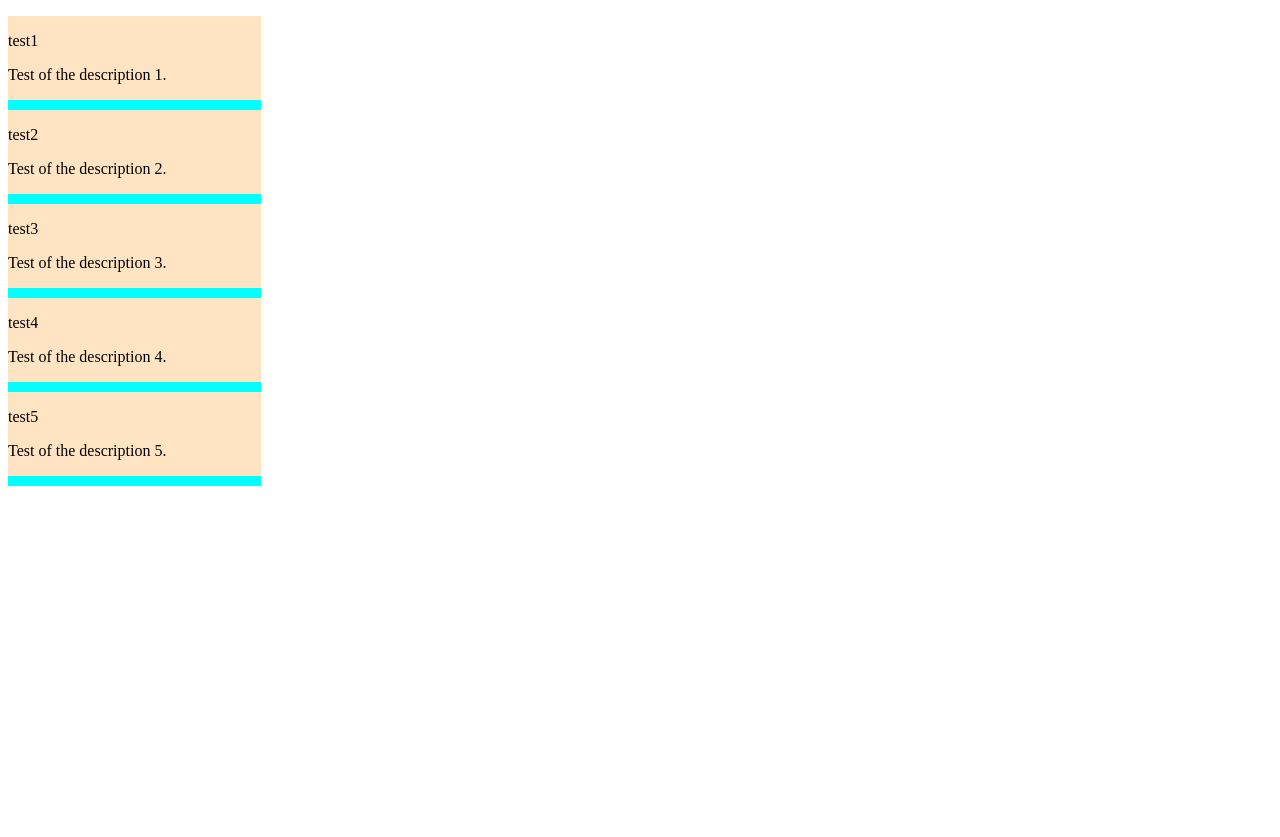
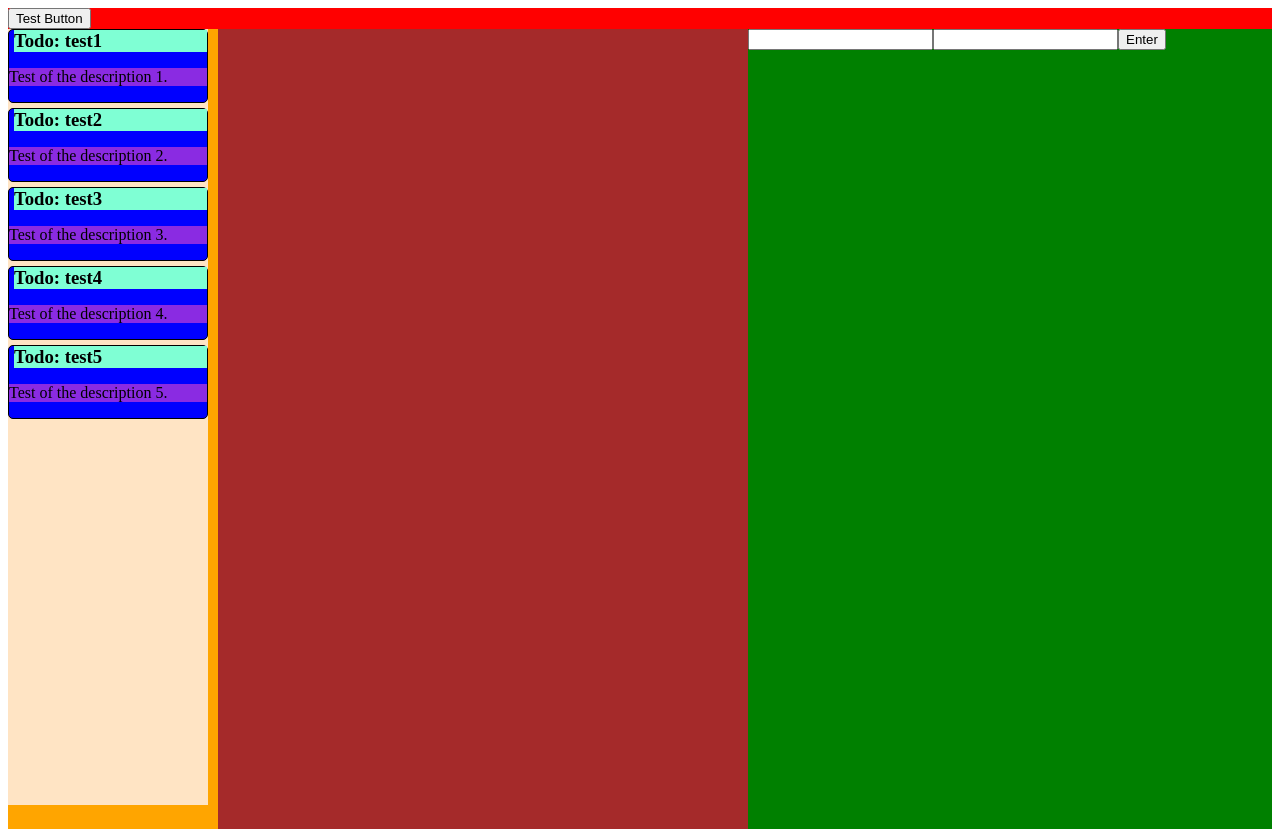
Before and after one commit to cjkim00/todo-react-app, a React (Create React App) app: page / in a window 1280 px wide. Before the commit the page ends 800 px from the top, so only its background shows below. Built offline with nearby package versions, Linux system fonts and the light colour scheme.

Commit message:
Added functionality to some components

```diff
--- a/public/index.html
+++ b/public/index.html
@@ -3,12 +3,6 @@
   <link rel="icon" href="/favicon.ico">
   <head>
     <meta charset="utf-8" />
-    <meta name="viewport" content="width=device-width, initial-scale=1" />
-    <meta name="theme-color" content="#000000" />
-    <meta
-      name="description"
-      content="Web site created using create-react-app"
-    />
 
     <title>Todo App</title>
   </head>
--- a/src/App.js
+++ b/src/App.js
@@ -1,12 +1,34 @@
 import React from 'react'
 import Header from './Components/Header'
 import TodoList from './Components/TodoList'
+import testData from './testData'
+import NewTodo from './Components/NewTodo'
 
 function App() {
+  const dataArr = testData.data.todoList.map(data => data)
+  const [data, setData] = React.useState(dataArr)
+  console.log(dataArr)
+
   return (
-    <div>
-      <Header />
-      <TodoList />
+    <div className="app--div">
+      <Header
+        data={data}
+        setData={setData}
+      />
+
+      <div className="app--todo--container">
+        <TodoList
+          data={data}
+          setData={setData}
+        />
+
+        <NewTodo
+          data={data}
+          setData={setData}
+        />
+
+      </div>
+
     </div>
   );
 }
--- a/src/Components/Header.js
+++ b/src/Components/Header.js
@@ -1,9 +1,21 @@
 import React from 'react'
 
-export default function Header() {
+export default function Header(props) {
+    function buttonPressed() {
+        const tempData = {name : "test element",  description: "This is a test element"}
+         //props.data.push({name : "test element",  description: "This is a test element"})
+
+         props.setData(data => {
+            return [...data, tempData]
+            }
+
+         )
+
+    }
+
     return (
-        <div className='header--div'>
-            <p></p>
+        <div className="header--div">
+            <button type="button" onClick={buttonPressed}>Test Button</button>
         </div>
     )
 }
--- a/src/Components/ListElement.js
+++ b/src/Components/ListElement.js
@@ -1,10 +1,18 @@
 import React from 'react'
 
 export default function ListElement(props) {
+    function elementClicked() {
+        console.log(props.elementName + " " + props.description)
+        props.elementSetState(props.elementName)
+        props.descriptionSetState(props.description)
+    }
+    const [elementName, setElementName] = React.useState("")
     return (
-        <div className="listElement--div">
-            <p>{props.elementName}</p>
-            <p>{props.description}</p>
+        <div className="listElements--main">
+            <div className="listElement--div" onClick={elementClicked}>
+                <h3 className="listElement--name">Todo: {props.elementName}</h3>
+                <p className="listElement--description">{props.description}</p>
+            </div>
         </div>
     )
 }
--- /dev/null
+++ b/src/Components/NewTodo.js
@@ -0,0 +1,66 @@
+import React from 'react'
+
+export default function NewTodo(props) {
+    const [inputData, setInputData] = React.useState(
+        {
+            nameText: "",
+            description: ""
+        }
+    )
+
+    function buttonPressed() {
+        const tempData = {name : inputData.nameText, description : inputData.description}
+         //props.data.push({name : "test element",  description: "This is a test element"})
+
+         props.setData(data => {
+            return [...data, tempData]
+            }
+
+         )
+
+    }
+
+    function handleChange(event) {
+        event.preventDefault(inputData)
+        //console.log(inputData)
+        const {name, value, type} = event.target
+        setInputData(prevData => {
+            return {
+                ...prevData,
+                [name] : value
+            }
+        })
+
+    }
+
+    return (
+        <div className="newTodo--div">
+            <input
+                type="text"
+                className="newTodo--input--name"
+                name="nameText"
+                onChange={handleChange}
+                value={inputData.nameText}
+            />
+
+            <input type="text"
+                className="newTodo--input--description"
+                name="description"
+                onChange={handleChange}
+                value={inputData.description}
+            />
+
+            <button className="newTodo--button" onClick={buttonPressed}>Enter</button>
+        </div>
+    )
+}
+
+/*
+export defualt function NewTodo(props) {
+    return (
+        <div>
+
+        </div>
+    )
+}
+*/
--- a/src/Components/TodoList.js
+++ b/src/Components/TodoList.js
@@ -2,16 +2,31 @@ import React from "react"
 import testData from "../testData"
 import ListElement from "./ListElement"
 
-export default function todoList() {
+export default function TodoList(props) {
+    const [eleName, setElementName] = React.useState("")
+    const [descriptionName, setDescriptionName] = React.useState("")
 
-    const dataArr = testData.data.todoList.map(data => {
-        console.log(data.name)
-        return <ListElement elementName={data.name} description={data.description} />
+    const dataArr = props.data.map(data => {
+
+        return <ListElement
+                    elementName={data.name}
+                    description={data.description}
+                    elementSetState={setElementName}
+                    descriptionSetState={setDescriptionName}
+                    />
     })
 
     return (
-        <div className="todoList--div">
-             {dataArr}
+        <div className="todoList--box">
+            <div className="todoList--div">
+                {dataArr}
+            </div>
+
+            <div className="todoList--second">
+                <h3>{eleName}</h3>
+                <h3>{descriptionName}</h3>
+            </div>
         </div>
+
     )
 }
--- a/src/index.css
+++ b/src/index.css
@@ -1,12 +1,73 @@
+.app--div {
+    background-color: aqua;
+    display:block;
+}
+
+.app--todo--container {
+    display:flex;
+    flex-direction: row;
+    width: 100%;
+    background-color: green;
+}
+
 .listElement--div {
     margin: 0;
-    background-color: bisque;
-    margin-bottom: 10px;
+    margin-bottom: 5px;
+    border-style: solid;
+    border-radius: 5px;
+    border-width: thin;
+    background-color: blue;
 }
 
 .todoList--div {
-    background-color: aqua;
+    max-width: 200px;
+    min-width: 200px;
+    max-height: 97vh;
+    overflow-y: scroll;
+    background-color: bisque;
     display: flex;
     flex-direction: column;
-    width:20%;
 }
+
+.todoList--box {
+    display: flex;
+    background-color: orange;
+    width: calc(50vw + 100px);
+    height: 100vh;
+}
+
+.todoList--second {
+    margin-left: 10px;
+    background-color: brown;
+    width:100%;
+}
+
+.listElement--name {
+    margin: 0px;
+    margin-left: 5px;
+    background-color: aquamarine;
+}
+
+.listElement--description {
+    border: 0;
+    background-color:blueviolet;
+}
+
+.header--div {
+    background-color: red;
+    justify-content: right;
+}
+
+.header--new--button {
+    margin: 0;
+    background-color: gray;
+}
+
+.newTodo--div {
+    margin: 0;
+
+}
+
+::-webkit-scrollbar {
+    display: none;
+}
--- a/src/testData.js
+++ b/src/testData.js
@@ -2,6 +2,7 @@ export default {
     "data" : {
         "todoList" : [
             {
+
                 "name": "test1",
                 "description" : "Test of the description 1."
             },
```
